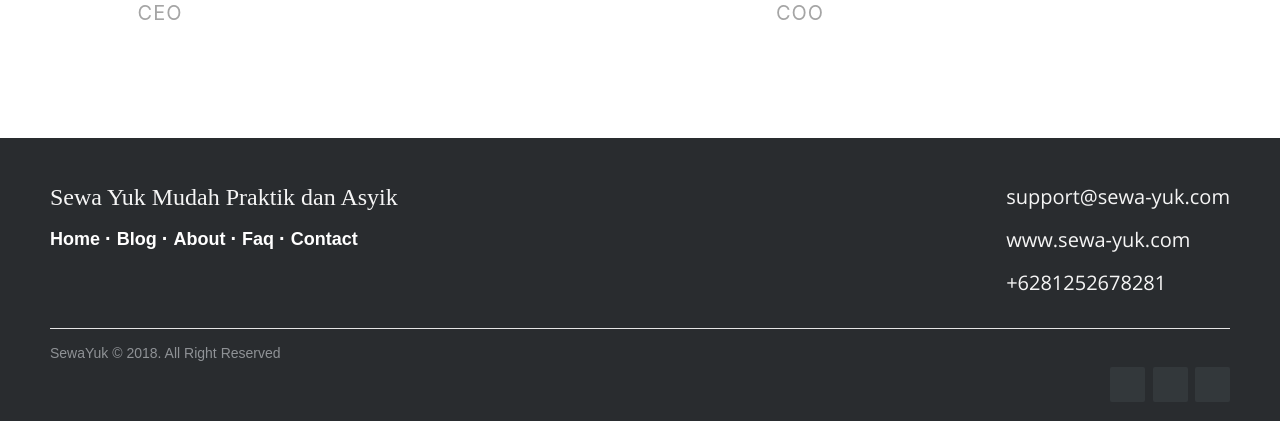
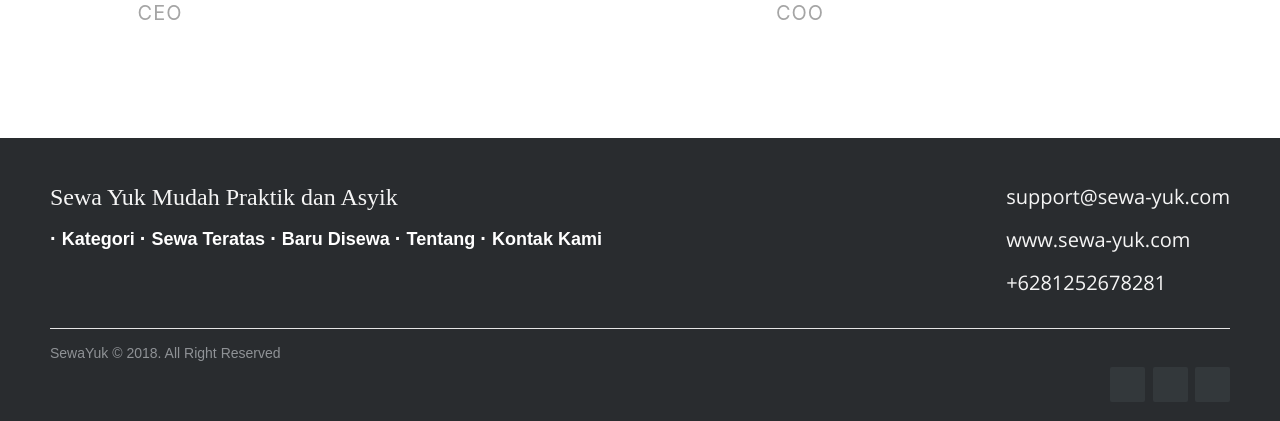
Before and after one commit to mrrezkii/CodeIgneter-SewaYuk, a CodeIgniter app: the page made by application/views/v_home.php in a window 1280 px wide. Shown: the part 4437-4858 px from the top of the page. Run offline with CodeIgniter, Linux system fonts and the light colour scheme; data that the repository does not hold is empty; some web fonts are replaced.

Commit message:
Update link footer

```diff
--- a/application/views/v_home.php
+++ b/application/views/v_home.php
@@ -589,11 +589,11 @@
 				<div class="col-lg-6 col-md-6 col-sm-12">
 					<h4 class="font-opensans-bold color-white2">Sewa Yuk Mudah Praktik dan Asyik</h4>
 				<p class="footer-links">
-					<a class="link-1" href="#">Home</a>
-					<a href="#">Blog</a>
-					<a href="#">About</a>
-					<a href="#">Faq</a>
-					<a href="#">Contact</a>
+					<a href="#kategori_barang">Kategori</a>
+					<a href="#teratas">Sewa Teratas</a>
+					<a href="#sewa_baru">Baru Disewa</a>
+					<a href="#tentang">Tentang</a>
+					<a href="#kontak">Kontak Kami</a>
 				</p>
 				<br><br>
 				</div>
```
